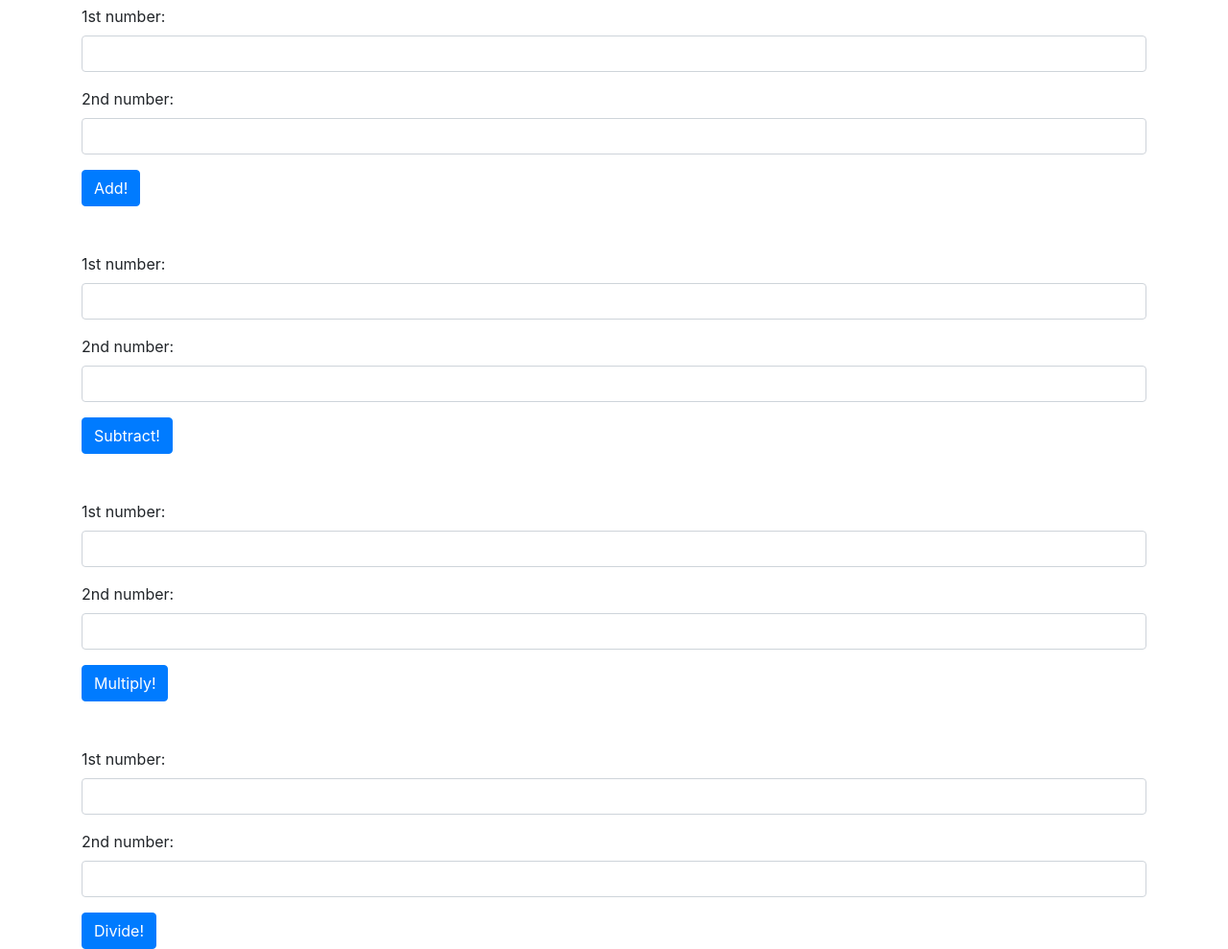
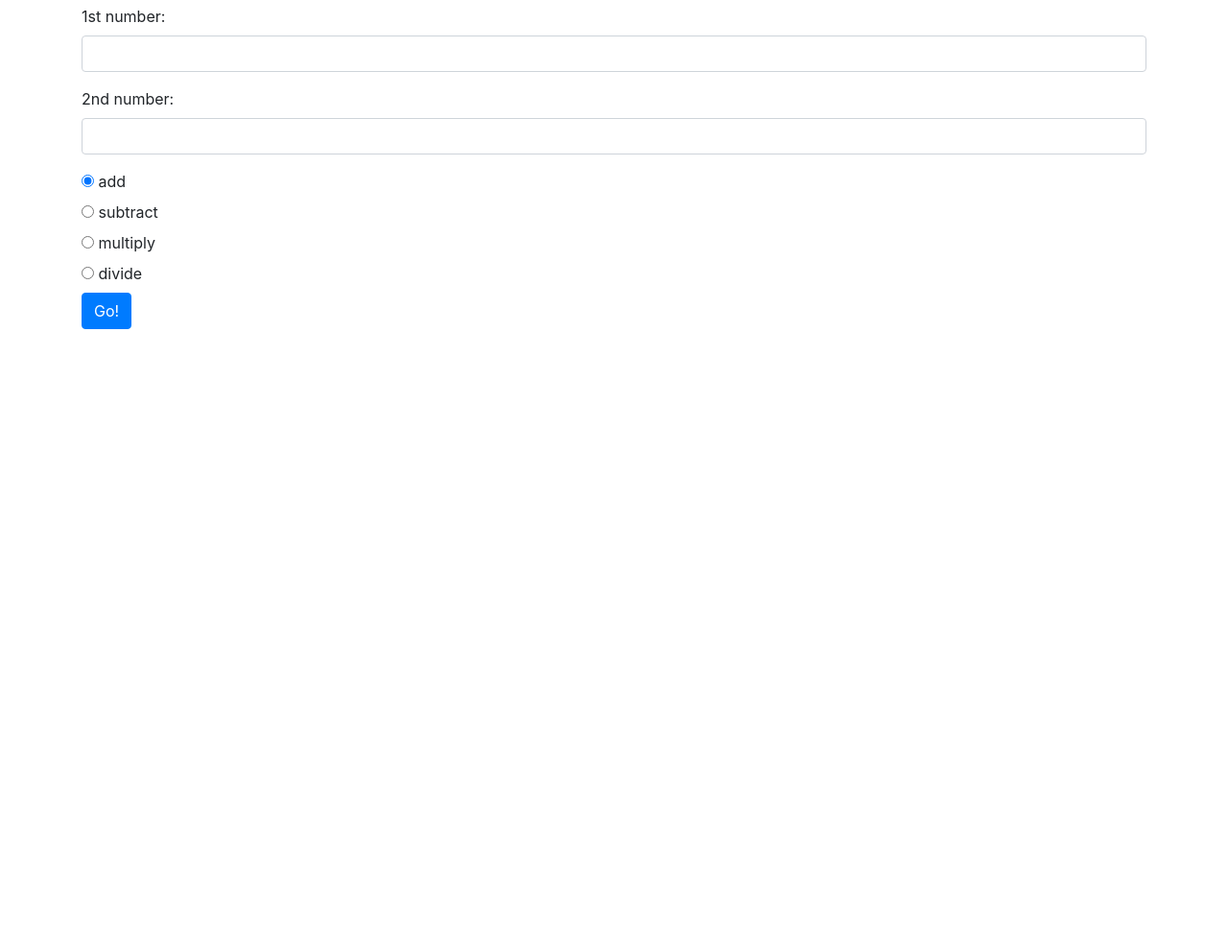
Before and after one commit to TamaraTrefilova/updated-calculator, a plain HTML site: page index.html in a window 1280 px wide. Shown: the part 51-1040 px from the top of the page at 96% size. After the commit the page ends 800 px from the top, so only its background shows below. Drawn offline with Linux system fonts and the light colour scheme.

Commit message:
update calculator to have radio buttons using if statements

```diff
--- a/index.html
+++ b/index.html
@@ -10,58 +10,43 @@
   <body>
     <div class="container">
       <h1>Calculator</h1>
-      <form id="add">
+      <form id="calculator">
         <div class="form-group">
-          <label for="add1">1st number:</label>
-          <input id="add1" class="form-control" type="text">
+          <label for="input1">1st number:</label>
+          <input id="input1" class="form-control" type="text">
         </div>
         <div class="form-group">
-          <label for="add2">2nd number:</label>
-          <input id="add2" class="form-control" type="text">
+          <label for="input2">2nd number:</label>
+          <input id="input2" class="form-control" type="text">
         </div>
-        <button type="submit" class="btn btn-primary">Add!</button>
-      </form>
-      <br>
-      <br>
-      <form id="subtract">
-        <div class="form-group">
-          <label for="sub1">1st number:</label>
-          <input id="sub1" class="form-control" type="text">
+        <div class="radio">
+          <label>
+            <input type="radio" name="operator" value="add" checked>
+            add
+          </label>
         </div>
-        <div class="form-group">
-          <label for="sub2">2nd number:</label>
-          <input id="sub2" class="form-control" type="text">
+        <div class="radio">
+          <label>
+            <input type="radio" name="operator" value="subtract">
+            subtract
+          </label>
         </div>
-        <button type="submit" class="btn btn-primary">Subtract!</button>
-      </form>
-<br>
-<br>
-
-      <form id="multiply">
-        <div class="form-group">
-          <label for="mul1">1st number:</label>
-          <input id="mul1" class="form-control" type="text">
+        <div class="radio">
+          <label>
+            <input type="radio" name="operator" value="multiply">
+            multiply
+          </label>
         </div>
-        <div class="form-group">
-          <label for="mul2">2nd number:</label>
-          <input id="mul2" class="form-control" type="text">
+        <div class="radio">
+          <label>
+            <input type="radio" name="operator" value="divide">
+            divide
+          </label>
         </div>
-        <button type="submit" class="btn btn-primary">Multiply!</button>
-      </form>
-<br>
-<br>
-      <form id="divide">
-        <div class="form-group">
-          <label for="div1">1st number:</label>
-          <input id="div1" class="form-control" type="text">
-        </div>
-        <div class="form-group">
-          <label for="div2">2nd number:</label>
-          <input id="div2" class="form-control" type="text">
-        </div>
-        <button type="submit" class="btn btn-primary">Divide!</button>
+        <button type="submit" class="btn btn-primary">Go!</button>
       </form>
       <div id="output">
+
       </div>
     </div>
   </body>
--- a/js/scripts.js
+++ b/js/scripts.js
@@ -15,32 +15,24 @@ var divide = function(number1, number2) {
 }
 
 $(document).ready(function() {
-	$("form#add").submit(function(event) {
-		event.preventDefault();
-		var number1 = parseInt($("#add1").val());
-		var number2 = parseInt($("#add2").val());
-		var result = add(number1, number2);
-		$("#output").text(result);
-	});
-	$("form#subtract").submit(function(event) {
-		event.preventDefault();
-		var number1 = parseInt($("#sub1").val());
-		var number2 = parseInt($("#sub2").val());
-		// var result = add(number1, number2);
-		$("#output").text(subtract(number1, number2));
-	});
-	$("form#multiply").submit(function(event) {
-		event.preventDefault();
-		var number1 = parseInt($("#mul1").val());
-		var number2 = parseInt($("#mul2").val());
-		// var result = add(number1, number2);
-		$("#output").text(multiply(number1, number2));
-	});
-	$("form#divide").submit(function(event) {
-		event.preventDefault();
-		var number1 = parseInt($("#div1").val());
-		var number2 = parseInt($("#div2").val());
-		// var result = add(number1, number2);
-		$("#output").text(divide(number1, number2));
-	});
+  $("form#calculator").submit(function() {
+    event.preventDefault();
+    var number1 = parseInt($("#input1").val());
+    var number2 = parseInt($("#input2").val());
+    var operator = $("input:radio[name=operator]:checked").val();
+
+		var calculator = function(number1, number2, operator){
+			if (operator === "add") {
+				return add(number1, number2);
+			} else if (operator === "subtract") {
+				return subtract(number1, number2);
+			} else if (operator === "multiply") {
+				return multiply(number1, number2);
+			} else if (operator === "divide") {
+				return divide(number1, number2);
+			}
+		}
+
+    $("#output").text(calculator(number1, number2, operator));
+  });
 });
```
